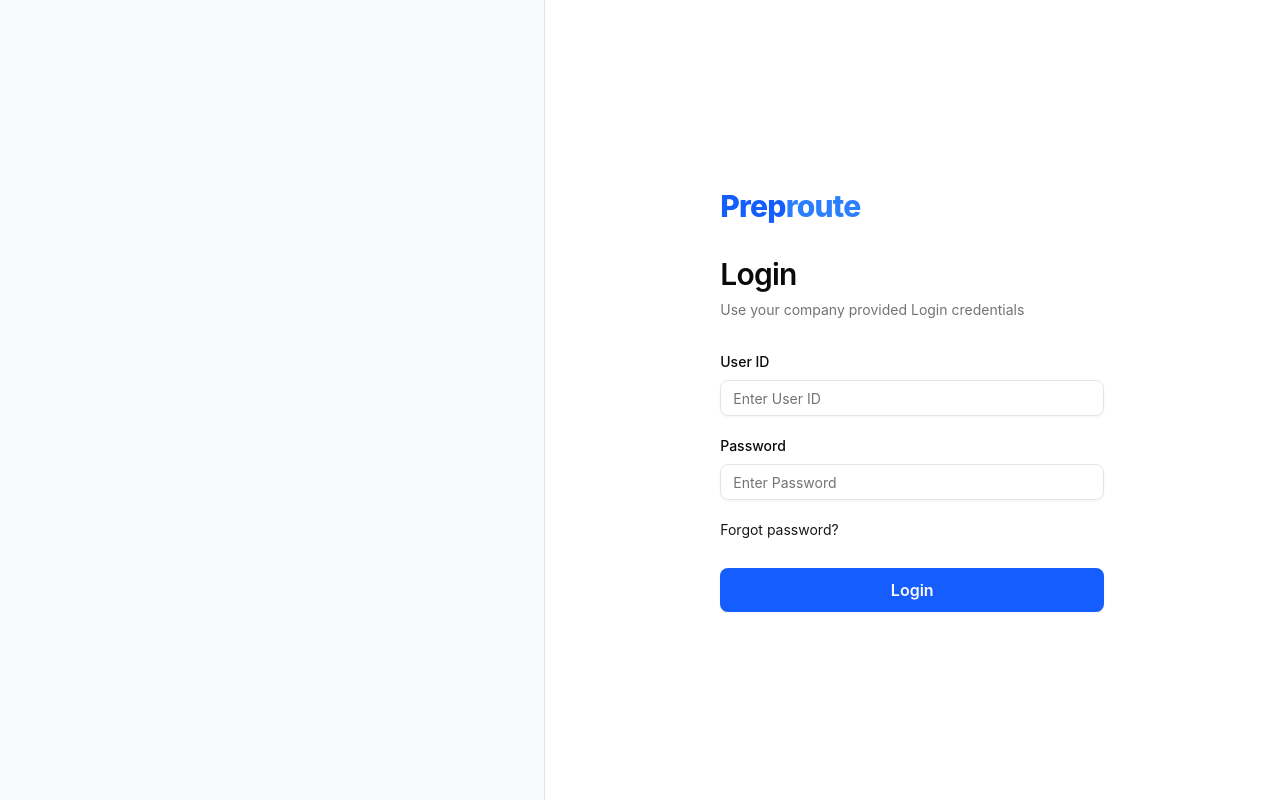
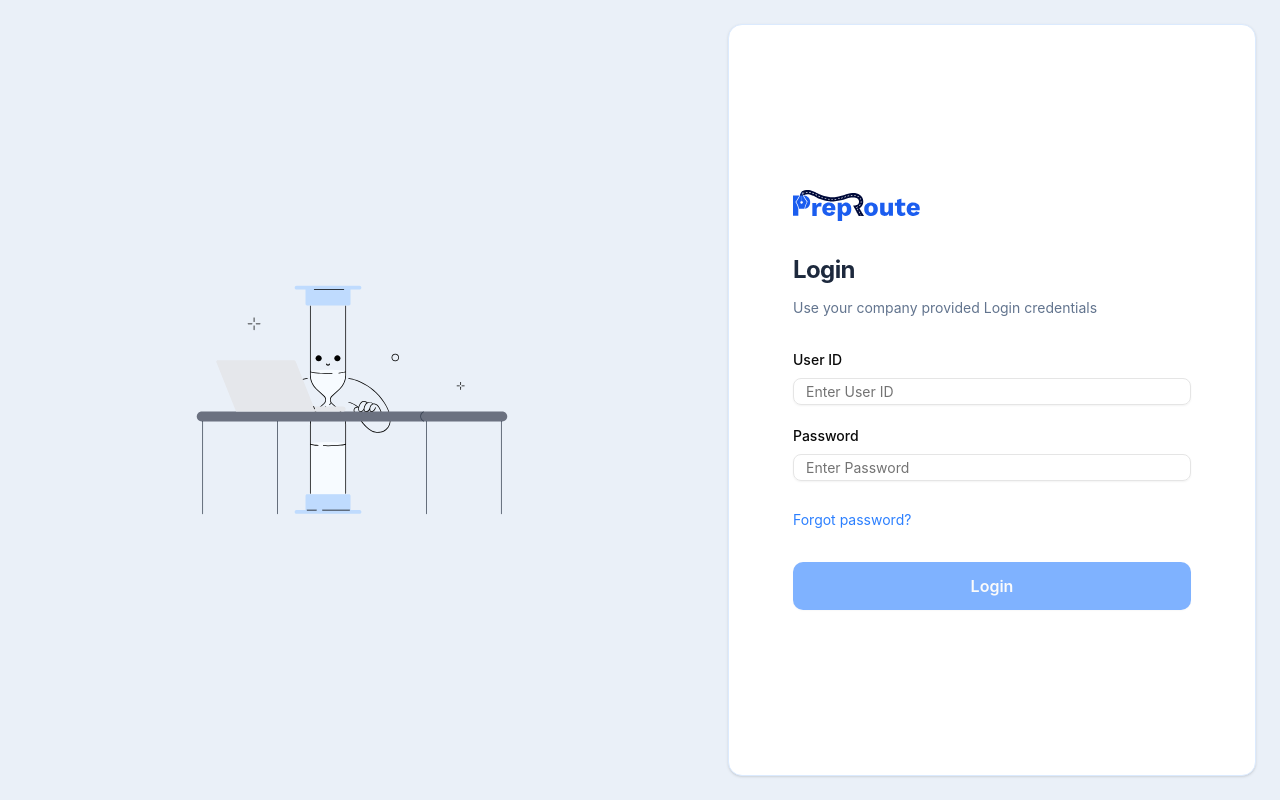
Before and after one commit to amitAICraft/preproute-test-managment-portal, a React (Vite) app: page /login in a window 1280 px wide. Built offline with nearby package versions, Linux system fonts and the light colour scheme.

Commit message:
login ui fixes

```diff
--- a/src/components/forms/FormError.tsx
+++ b/src/components/forms/FormError.tsx
@@ -11,7 +11,7 @@
   return (
     <span
       id={id}
-      className={cn('text-xs text-destructive mt-1', className)}
+      className={cn('text-xs text-destructive mt-0', className)}
       {...props}
     >
       {error}
--- a/src/features/auth/components/LoginCard.tsx
+++ b/src/features/auth/components/LoginCard.tsx
@@ -1,14 +1,29 @@
 import type { ReactNode } from 'react';
 
 /**
- * LoginCard — A layout wrapper for the right panel of the login screen.
+ * LoginCard — White floating card on the right panel.
+ *
+ * Matches 01-login-page.png:
+ * - Full available height with top/bottom padding (not a small centered box)
+ * - Thin light-blue/slate border
+ * - Rounded corners (xl)
+ * - Minimal shadow
+ * - Content top-aligned with generous padding on all sides
  */
 export function LoginCard({ children }: { children: ReactNode }) {
   return (
-    <div className="flex flex-1 flex-col justify-center px-8 md:px-16 lg:px-24 border-l border-border bg-white">
-      <div className="w-full max-w-sm mx-auto">
-        {children}
-      </div>
+    <div
+      className="
+        w-full h-full
+        bg-white
+        rounded-xl
+        border border-blue-100
+        shadow-sm
+        flex flex-col justify-center
+        px-8 sm:px-12 lg:px-16 py-10 lg:py-16
+      "
+    >
+      {children}
     </div>
   );
 }
--- a/src/features/auth/components/LoginForm.tsx
+++ b/src/features/auth/components/LoginForm.tsx
@@ -22,13 +22,14 @@
   const {
     register,
     handleSubmit,
-    formState: { errors },
+    formState: { errors, isValid },
   } = useForm<LoginFormValues>({
     resolver: zodResolver(loginSchema),
     defaultValues: {
       userId: '',
       password: '',
     },
+    mode: 'onChange',
   });
 
   const onSubmit = async (data: LoginFormValues) => {
@@ -45,13 +46,14 @@
   };
 
   return (
-    <form onSubmit={handleSubmit(onSubmit)} className="flex flex-col gap-5 w-full max-w-sm">
+    <form onSubmit={handleSubmit(onSubmit)} className="flex flex-col gap-7 w-full">
       <TextField
         label={MESSAGES.LOGIN.USER_ID_LABEL}
         placeholder={MESSAGES.LOGIN.USER_ID_PLACEHOLDER}
         autoComplete="username"
         disabled={isLoading}
         error={errors.userId?.message}
+        className="h-12 rounded-lg text-sm"
         {...register('userId')}
       />
 
@@ -60,11 +62,16 @@
         placeholder={MESSAGES.LOGIN.PASSWORD_PLACEHOLDER}
         disabled={isLoading}
         error={errors.password?.message}
+        className="h-12 rounded-lg text-sm"
         {...register('password')}
       />
 
-      <div className="flex justify-start">
-        <a href="#" className="text-sm text-primary hover:underline underline-offset-4">
+      {/* Forgot password — Figma: blue, regular weight, left-aligned */}
+      <div className="flex justify-start mt-2">
+        <a
+          href="#"
+          className="text-sm font-normal text-blue-500 hover:text-blue-600 hover:underline underline-offset-4 transition-colors"
+        >
           {MESSAGES.LOGIN.FORGOT_PASSWORD}
         </a>
       </div>
@@ -73,11 +80,13 @@
         <ErrorState message={MESSAGES.LOGIN.INVALID_CREDENTIALS} />
       )}
 
+      {/* Button disabled until form is valid — reuses react-hook-form isValid */}
       <LoadingButton
         type="submit"
         isLoading={isLoading}
         loadingText={MESSAGES.LOGIN.BUTTON_LOADING}
-        className="w-full h-11 mt-2 text-base font-semibold bg-blue-600 hover:bg-blue-700"
+        disabled={!isValid || isLoading}
+        className="w-full h-12 mt-1 text-base font-semibold rounded-lg bg-blue-500 hover:bg-blue-600 disabled:opacity-60 disabled:cursor-not-allowed"
       >
         {MESSAGES.LOGIN.BUTTON_DEFAULT}
       </LoadingButton>
--- a/src/features/auth/components/LoginHeader.tsx
+++ b/src/features/auth/components/LoginHeader.tsx
@@ -1,20 +1,29 @@
 import { MESSAGES } from '@/constants/messages';
 
 /**
- * LoginHeader — Reusable header for the login form containing the logo and titles.
+ * LoginHeader — Logo + page title + subtitle for the login form.
+ *
+ * Uses the official preproute-logo.svg asset instead of text.
+ * Vertical rhythm is tuned to match 01-login-page.png.
  */
 export function LoginHeader() {
   return (
     <>
-      <div className="mb-8 flex items-center gap-2">
-        <div className="flex items-center text-3xl font-extrabold tracking-tight text-blue-600">
-          {MESSAGES.LOGIN.APP_NAME_PREFIX}<span className="text-blue-500">{MESSAGES.LOGIN.APP_NAME_SUFFIX}</span>
-        </div>
+      {/* Logo */}
+      <div className="mb-8">
+        <img
+          src="/preproute-logo.svg"
+          alt="PrepRoute"
+          className="h-8 w-auto"
+        />
       </div>
 
-      <div className="mb-8 space-y-2">
-        <h1 className="text-3xl font-semibold tracking-tight text-foreground">{MESSAGES.LOGIN.TITLE}</h1>
-        <p className="text-sm text-muted-foreground">
+      {/* Titles */}
+      <div className="mb-8 space-y-3">
+        <h1 className="text-2xl font-bold tracking-tight text-slate-800">
+          {MESSAGES.LOGIN.TITLE}
+        </h1>
+        <p className="text-sm text-slate-500">
           Use your company provided Login credentials
         </p>
       </div>
--- a/src/features/auth/components/LoginHero.tsx
+++ b/src/features/auth/components/LoginHero.tsx
@@ -1,19 +1,18 @@
-import type { ReactNode } from 'react';
-
 /**
- * LoginHero — The left panel of the login screen matching the Figma split layout.
- * Removes hardcoded CSS art in favor of a clean container ready for actual assets.
+ * LoginHero — Left panel illustration.
+ *
+ * Renders the official SVG asset. The panel itself has NO background —
+ * it inherits the page background from LoginPage, exactly matching
+ * 01-login-page.png where both panels share the same light blue-gray.
  */
-export function LoginHero({ children }: { children?: ReactNode }) {
+export function LoginHero() {
   return (
-    <div className="hidden lg:flex flex-1 items-center justify-center bg-slate-50 relative">
-      {/*
-        This is the container for the illustration (e.g. laptop character).
-        Render children (like an <img />) here when assets are available.
-      */}
-      <div className="relative flex flex-col items-center justify-center w-full max-w-lg">
-        {children}
-      </div>
+    <div className="flex flex-1 items-center justify-center">
+      <img
+        src="/login-left-bar-icon.svg"
+        alt="PrepRoute illustration"
+        className="w-full max-w-[75%] max-h-[85vh] object-contain"
+      />
     </div>
   );
 }
--- a/src/features/auth/pages/LoginPage.tsx
+++ b/src/features/auth/pages/LoginPage.tsx
@@ -1,3 +1,11 @@
+/**
+ * LoginPage — Full-screen split layout matching 01-login-page.png.
+ *
+ * Both panels share the same light blue-gray page background.
+ * Left (~50%): hero illustration centered.
+ * Right (~50%): tall white card centered vertically with content
+ *               positioned in the upper-middle of the card.
+ */
 import { LoginForm } from '../components/LoginForm';
 import { LoginHero } from '../components/LoginHero';
 import { LoginHeader } from '../components/LoginHeader';
@@ -5,12 +13,22 @@
 
 export function LoginPage() {
   return (
-    <div className="flex h-screen w-full bg-background overflow-hidden">
-      <LoginHero />
-      <LoginCard>
-        <LoginHeader />
-        <LoginForm />
-      </LoginCard>
+    /* Full page — same background on both panels as in Figma */
+    <div className="flex h-screen w-full overflow-hidden" style={{ backgroundColor: '#EAF0F8' }}>
+
+      {/* Left panel — illustration, increased width to match Figma */}
+      <div className="hidden lg:flex lg:w-[55%] items-center justify-center">
+        <LoginHero />
+      </div>
+
+      {/* Right panel — white floating card, reduced outer padding */}
+      <div className="flex flex-1 lg:w-[45%] items-center justify-center p-4 lg:p-6">
+        <LoginCard>
+          <LoginHeader />
+          <LoginForm />
+        </LoginCard>
+      </div>
+
     </div>
   );
 }
```
Also changed, not shown: public/login-left-bar-icon.svg (added), public/preproute-logo.svg (added).
